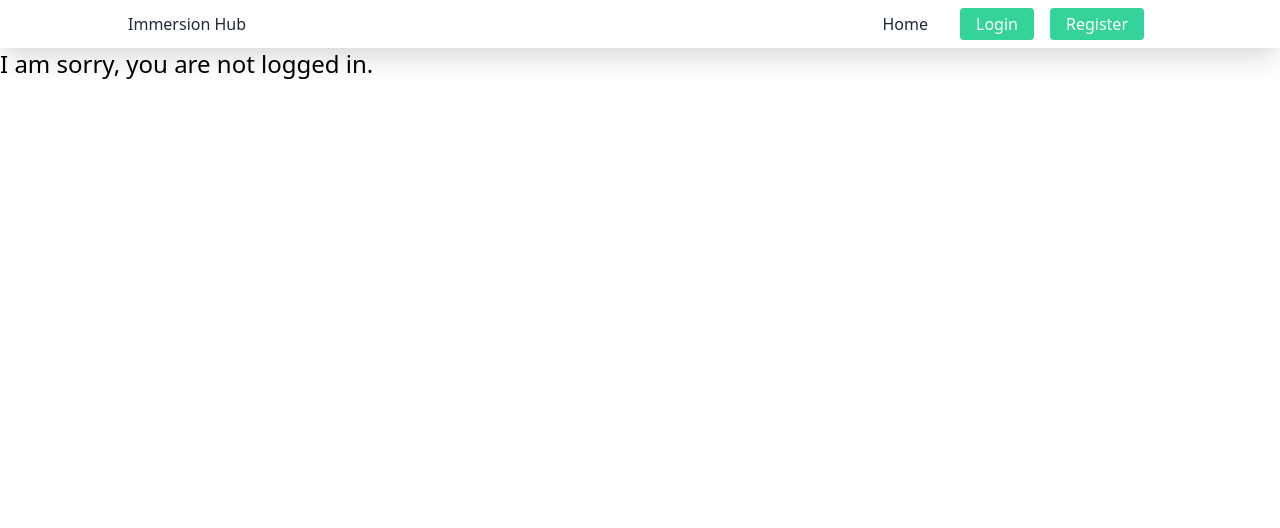
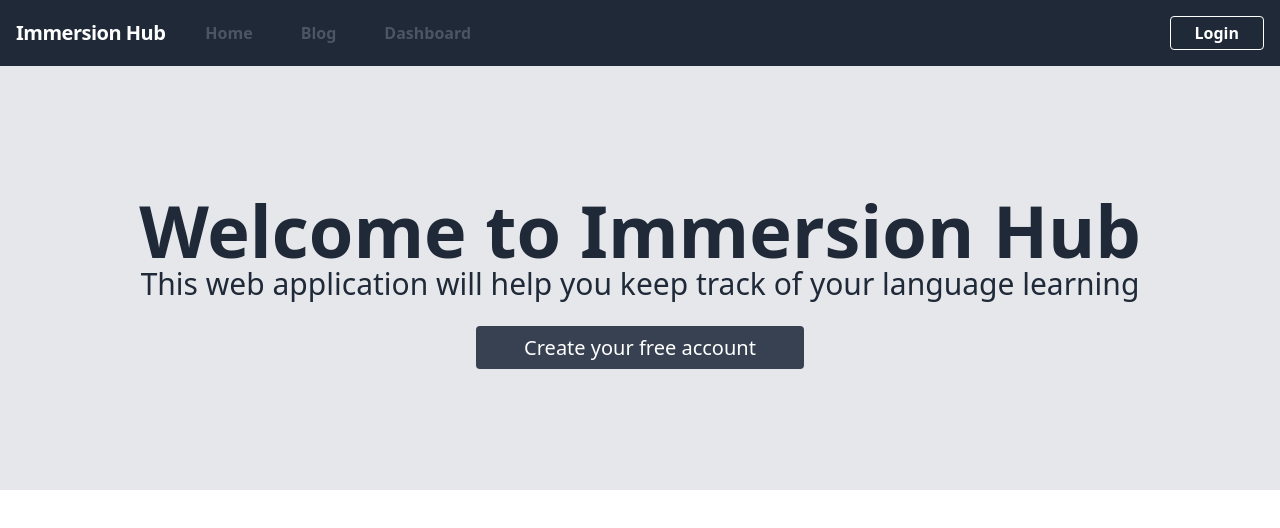
Before and after one commit to mweiner01/immersion-hub, a Vue app: page / in a window 1280 px wide. Shown: the top 528 px of the page. Built offline with nearby package versions, Linux system fonts and the light colour scheme; no server answers.

Commit message:
changed design

```diff
--- a/public/index.html
+++ b/public/index.html
@@ -4,9 +4,10 @@
     <link href="https://unpkg.com/tailwindcss@^2/dist/tailwind.min.css" rel="stylesheet">
     <meta charset="utf-8">
     <meta http-equiv="X-UA-Compatible" content="IE=edge">
-    <meta name="viewport" content="width=device-width,initial-scale=1.0">
+    <meta name="viewport" content="width=device-width, initial-scale=1">
     <link rel="icon" href="<%= BASE_URL %>favicon.ico">
     <script crossorigin="anonymous" src="https://kit.fontawesome.com/4d53e5f024.js"></script>
+    <script src="https://cdn.jsdelivr.net/npm/bootstrap@5.0.0-beta3/dist/js/bootstrap.bundle.min.js" integrity="sha384-JEW9xMcG8R+pH31jmWH6WWP0WintQrMb4s7ZOdauHnUtxwoG2vI5DkLtS3qm9Ekf" crossorigin="anonymous"></script>
     <title><%= htmlWebpackPlugin.options.title %></title>
   </head>
   <body>
--- a/src/components/Nav.vue
+++ b/src/components/Nav.vue
@@ -1,33 +1,34 @@
 <template>
-<div class="shadow-xl py-2">
-<nav class="flex flex-wrap max-w-6xl mx-auto items-center justify-between px-6 lg:px-16">
-    <div class="flex flex-shrink-0 text-gray-800">
-        <a class="py-1" href="/">
-            <h1>Immersion Hub</h1>
-        </a>
+<!-- This example requires Tailwind CSS v2.0+ -->
+<nav class="bg-gray-800">
+    <div class="max-w-7xl mx-auto flex items-center justify-between flex-wrap bg-gray-800 p-4">
+  <div class="flex items-center flex-shrink-0 text-white mr-6">
+    <span class="font-semibold text-xl tracking-tight">Immersion Hub</span>
+  </div>
+  <div class="block lg:hidden">
+    <button class="flex items-center px-3 py-2 border rounded text-teal-200 border-teal-400 hover:text-white hover:border-white">
+      <svg class="fill-current h-3 w-3" viewBox="0 0 20 20" xmlns="http://www.w3.org/2000/svg"><title>Menu</title><path d="M0 3h20v2H0V3zm0 6h20v2H0V9zm0 6h20v2H0v-2z"/></svg>
+    </button>
+  </div>
+  <div class="w-full block flex-grow lg:flex lg:items-center lg:w-auto">
+    <div class="text-md text-gray-600 font-semibold lg:flex-grow">
+      <router-link to="Home" href="#responsive-header" class="block mt-4 lg:inline-block lg:mt-0 hover:bg-gray-700 hover:text-white py-1 px-4 rounded mr-4">
+        Home
+      </router-link>
+      <router-link to="/blog" href="#responsive-header" class="block mt-4 lg:inline-block lg:mt-0 hover:bg-gray-700 hover:text-white py-1 px-4 rounded mr-4">
+        Blog
+      </router-link>
+      <router-link to="/dashboard" class="block mt-4 lg:inline-block lg:mt-0 hover:bg-gray-700 hover:text-white py-1 px-4 rounded">
+        Dashboard
+      </router-link>
     </div>
-    <!-- Menu Button (Mobile) -->
-    <div class="hidden">
-        <button class="flex items-center px-4 py-2 border rounded text-teal-200 border-teal-400 hover:text-white hover:border-white">
-        <p>Menu</p>
-        </button>
+    <div>
+      <router-link to="/login" class="inline-block text-md px-6 py-2 leading-none border rounded text-white border-white hover:border-transparent hover:text-gray-800 font-semibold hover:bg-white mt-4 lg:mt-0">Login</router-link>
     </div>
-    <div class="inline-block lg:block ml-auto mr-2">
-        <ul class="flex flex-row float-right">
-            <router-link to="/" class="text-gray-800 hover:text-gray-900 hover:bg-gray-200 py-1 px-4 rounded">Home</router-link>
-        </ul>
-        </div>
-            <div class="flex flex-shrink-0 text-white" v-if="!auth">
-                <router-link to="/login" class="py-1 px-4 rounded bg-green-400 hover:bg-green-500 mx-2">Login</router-link>
-                <router-link to="register" class="py-1 px-4 rounded bg-green-400 hover:bg-green-500 mx-2">Register</router-link>
-            </div>
-            <div class="flex flex-shrink-0 text-white" v-if="auth">
-                <router-link to="/profile" class="text-gray-800 hover:text-gray-900 hover:bg-gray-200 py-1 px-4 rounded mr-2">Profile</router-link>
-                <router-link to="/dashboard" class="text-gray-800 hover:text-gray-900 hover:bg-gray-200 py-1 px-4 rounded mr-2">Dashboard</router-link>
-                <router-link to="/login" class="py-1 px-4 rounded bg-red-400 hover:bg-red-500 mx-2" @click="logout">Logout</router-link>
-            </div>
-    </nav>
+  </div>
 </div>
+</nav>
+
 </template>
 
 <script lang="ts">
@@ -36,6 +37,11 @@ import { useStore } from 'vuex'
 import { onMounted } from 'vue';
 export default {
     name: "Nav",
+    data() {
+        return {
+            usermenu: false
+        }
+    },
     setup() {
         const store = useStore();
         const auth = computed(() => store.state.authenticated);
--- a/src/views/Home.vue
+++ b/src/views/Home.vue
@@ -1,13 +1,16 @@
 <template>
     <div v-if="dataReady">
         <Nav></Nav>
-        <div class="" v-if="auth">
-            <div v-if="userinfo">
-                <h1 class="text-2xl font-light">Welcome to the home page, <strong>{{ userinfo.name }}</strong> and your coins are: <strong>{{ userinfo.coins }}</strong></h1>
+        <div class="bg-gray-200">
+            <div class="max-w-7xl mx-auto px-2 sm:px-6 lg:px-8 text-gray-800">
+                <div class="text-center py-32">
+                    <h1 class="text-7xl font-black">Welcome to Immersion Hub</h1>
+                    <p class="text-3xl font-light">This web application will help you keep track of your language learning</p>
+                    <div class="mt-8">
+                        <router-link to="/register" class="bg-gray-700 hover:bg-gray-800 w-1/3 text-white rounded text-xl py-2 px-12 focus:outline-none">Create your free account</router-link>
+                    </div>
+                </div>
             </div>
-        </div>
-        <div class="" v-if="!auth">
-            <h1 class="text-2xl font-light">I am sorry, you are not logged in.</h1>
         </div>
     </div>
 </template>
--- a/src/views/Profile.vue
+++ b/src/views/Profile.vue
@@ -1,69 +1,4 @@
 <template>
-  <div class="absolute shadow z-50 top-0 left-0 bg-white h-full w-64" style="min-height: 890px;">
-    <div class="pl-4 bg-white py-5 flex">
-      <h1 class="uppercase text-gray-800 text-left text-xl leading-none">Dashboard</h1>
-      <p class="ml-2 bg-purple-500 px-2 rounded-md text-white uppercase font-semibold">Beta</p>
-    </div>
-    <div class="text-white px-2">
-      <div class="mb-3 text-green-700 font-bold uppercase text-sm pt-4 pl-2 flex">
-        <h1>General</h1>
-      </div>
-      <div class="text-sm font-semibold text-black bg-green-200 bg-opacity-50 hover:text-green-800 rounded pl-2 pr-12 py-2 mb-2">
-        <a href="/dashboard/users/<%= mysqlUser.username %>/manage/profile" class="px-2">Settings</a>
-      </div>
-    </div>
-    <div class="text-white px-2">
-      <div class="mb-3 text-green-700 font-bold uppercase text-sm pt-4 pl-2 flex">
-        <h1>Insights</h1>
-      </div>
-      <div class="text-sm font-semibold text-black hover:bg-green-200 hover:bg-opacity-50 hover:text-green-800 rounded pl-2 pr-12 py-2 mb-2">
-        <router-link to="/profile" class="px-2">Profile</router-link>
-      </div>
-      <div class="text-sm font-semibold text-black hover:bg-green-200 hover:bg-opacity-50 hover:text-green-800 rounded pl-2 pr-12 py-2 mb-2">
-        <router-link to="/dashboard/timers" class="px-2">Timers</router-link>
-      </div>
-      <div class="text-sm font-semibold text-black hover:bg-green-200 hover:bg-opacity-50 hover:text-green-800 rounded pl-2 pr-12 py-2 mb-2">
-        <router-link to="/dashboard/milestones" class="px-2">Milestones</router-link>
-      </div>
-    </div>
-    <div class="text-white">
-      <div class="my-3 text-md font-semibold tracking-tight pl-16 py-1 pt-12">
-        <a href="/logout" class="bg-red-400 py-1 px-4 hover:bg-red-500 rounded">Ausloggen</a>
-      </div>
-    </div>
-  </div>
-    <div class="pl-64 absolute top-0 left-0 w-full z-0" style="min-width: 1610px">
-      <div class="w-full bg-white shadow flex">
-        <div class="ml-auto flex flex-wrap inline-block pr-32 mt-2">
-          <div class="pl-4 pb-1">
-            <img src="https://minotar.net/helm/makkuinJapan/100" class="h-10 w-10 rounded-full shadow-xl" alt="">
-          </div>
-          <div class="ml-2 text-sm mt-2 leading-none">
-            <h1 class="text-gray-600 font-semibold"></h1>
-            <h1 class="text-gray-500">Max</h1>
-          </div>
-        </div>
-      </div>
-    </div>
-  <div class="pl-64 pt-16 w-full h-screen" style="min-width: 1610px;">
-    <div class="pt-4 max-w-5xl mx-auto">
-        <div class="pl-2 text-left">
-          <h1 class="text-gray-800 text-4xl font-extrabold">Milestones</h1>
-        </div>
-          <div class="pt-4 flex border-b text-gray-600 font-semibold">
-            <div class="mr-4 px-2 py-4 border-b-2 text-green-600 border-green-600">
-              <a href="">All</a>
-            </div>
-            <div class="mx-4 px-2 py-4 border-b-2 border-transparent hover:text-green-600 hover:border-green-600">
-              <a href="">Reading</a>
-            </div>
-            <div class="mx-4 px-2 py-4 border-b-2 border-transparent hover:text-green-600 hover:border-green-600">
-              <a href="">Listening</a>
-            </div>
-            <div class="mx-4 px-2 py-4 border-b-2 border-transparent hover:text-green-600 hover:border-green-600">
-              <a href="">Passive Listening</a>
-            </div>
-          </div>
             <div>
                 <div v-if="milestones">
                     <div v-if="milestones.length > 0">
@@ -77,8 +12,6 @@
             </div>
 
             <createMilestone :ldta="milestones" @addMilestone="addMilestone"></createmilestone>
-    </div>
-  </div>
 </template>
 
 <script>
```
